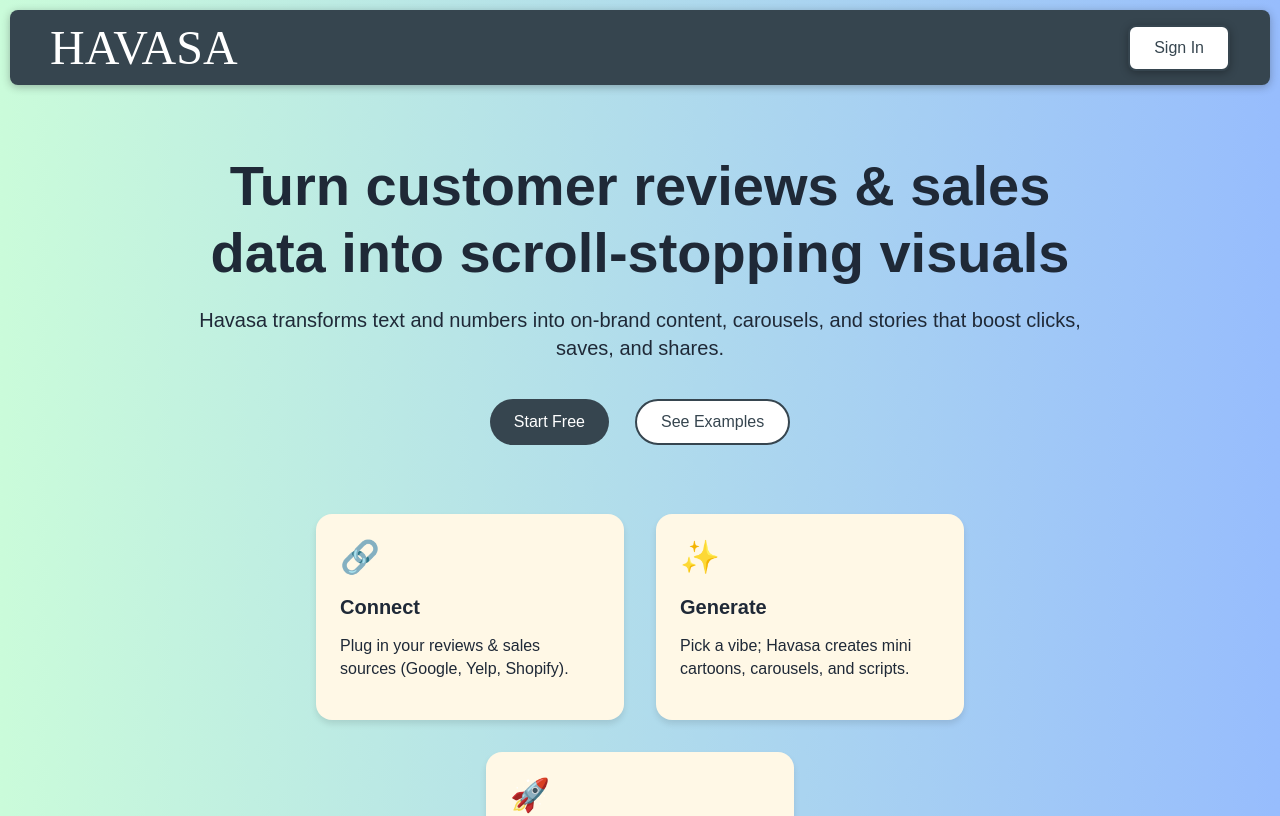
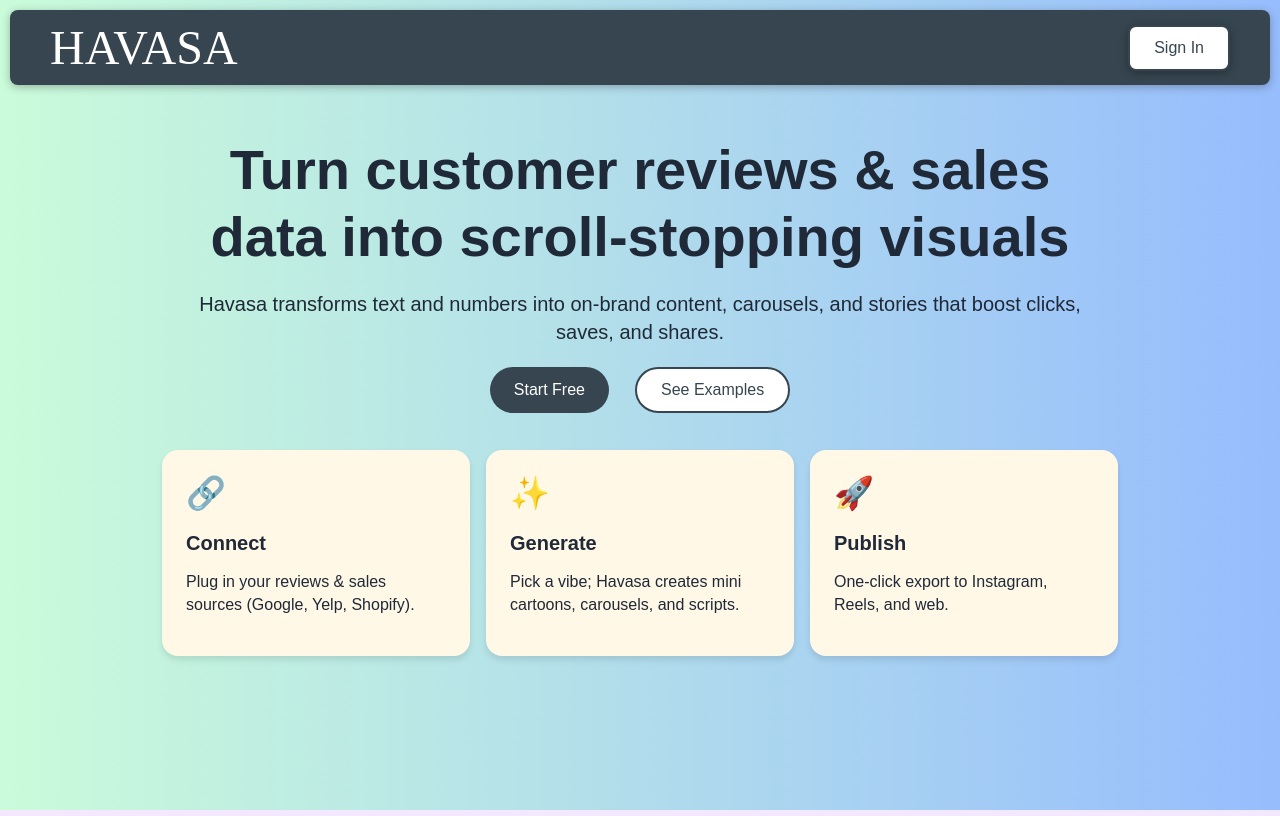
Before and after one commit to Birla10/Enchanta, a React (Create React App) app in the folder frontend/: page / in a window 1280 px wide. Shown: the top 816 px of the page. Built offline with nearby package versions, Linux system fonts and the light colour scheme; the HTML template or start-up script is replaced by a standard one.

Commit message:
css improvements

```diff
--- a/frontend/src/components/LandingPage.css
+++ b/frontend/src/components/LandingPage.css
@@ -10,6 +10,7 @@
 /* Hero section */
 .hero {
   max-width: 900px;
+  margin-top: -1rem;
 }
 
 .hero h1 {
@@ -21,7 +22,7 @@
 
 .hero p {
   font-size: clamp(1rem, 2.5vw, 1.25rem);
-  margin-bottom: 2rem;
+  margin-bottom: 1rem;
   line-height: 1.4;
 }
 
@@ -56,8 +57,8 @@
   display: flex;
   flex-wrap: wrap;
   justify-content: center;
-  gap: 2rem;
-  margin-top: 4rem;
+  gap: 1rem;
+  margin-top: 2rem;
   max-width: 1000px;
 }
 
```
